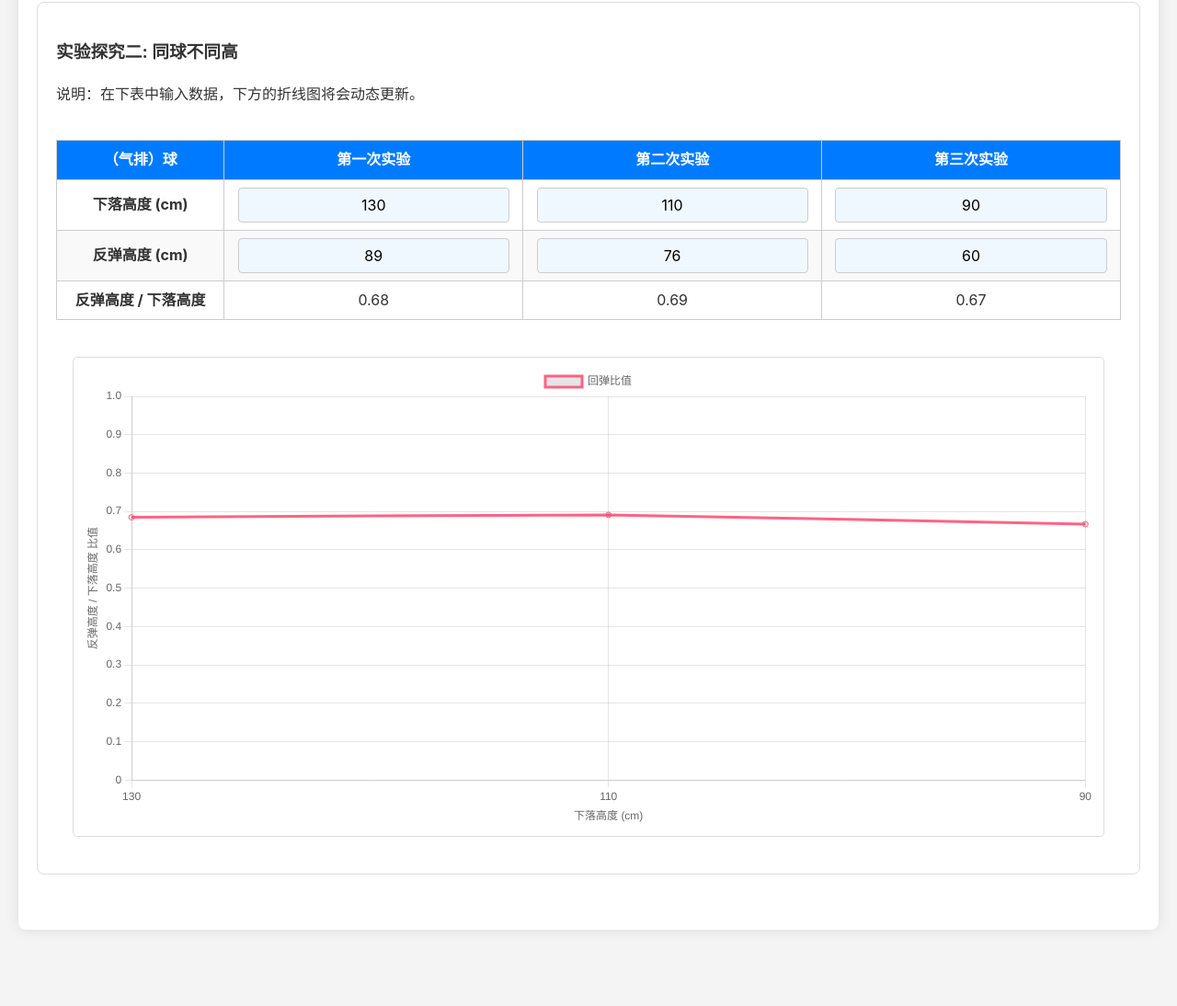
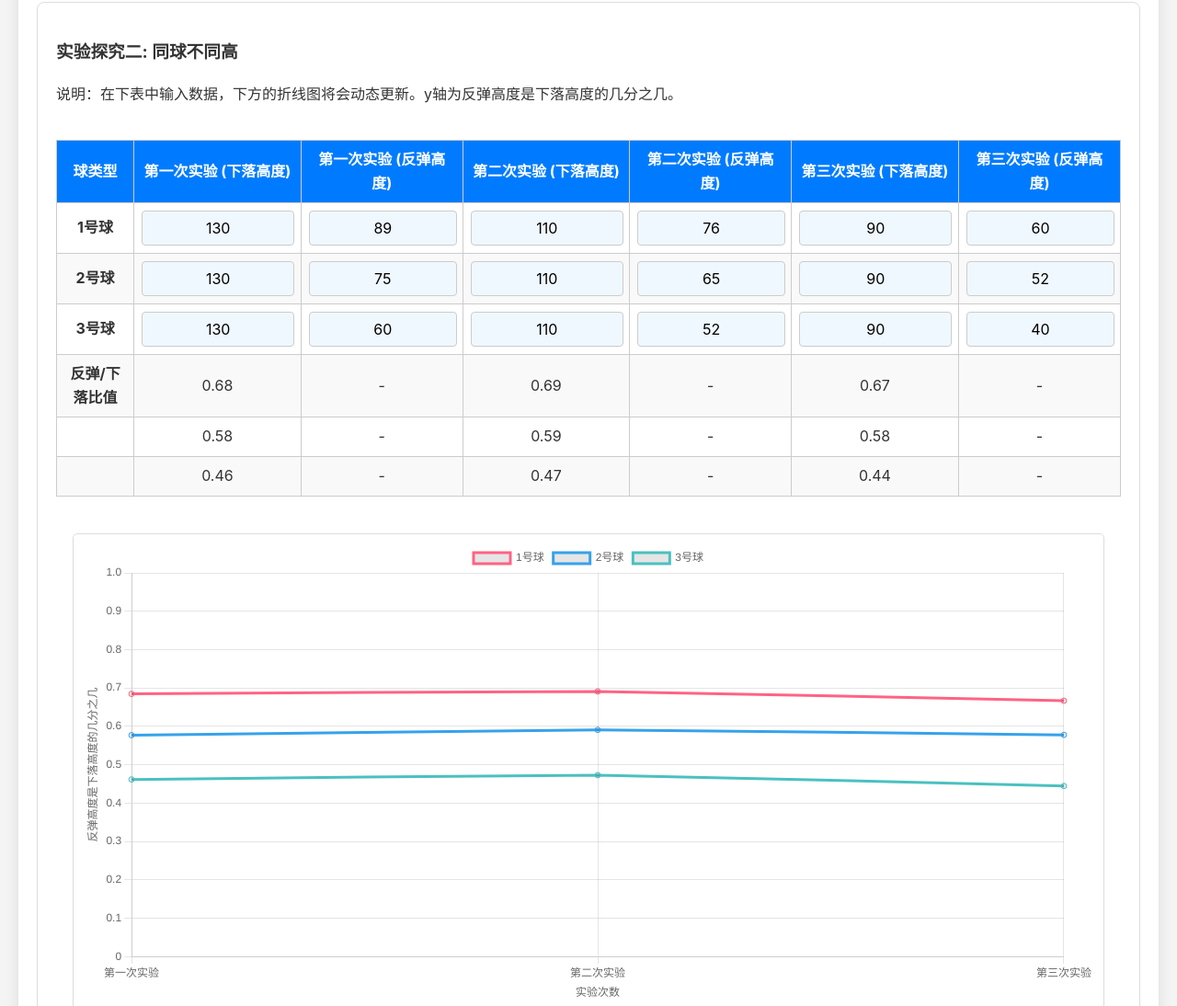
Before and after one commit to ocean-zhc/ball-rebound-experiment, a plain HTML site: page index.html in a window 1280 px wide. Shown: the part 1342-2436 px from the top of the page at 92% size. Before the commit the page ends 2373 px from the top, so only its background shows below. Drawn offline with nearby package versions, Linux system fonts and the light colour scheme.

Commit message:
optimize code

```diff
--- a/index.html
+++ b/index.html
@@ -67,35 +67,74 @@
 
         <div class="experiment">
     <h3>实验探究二: 同球不同高</h3>
-            <p>说明：在下表中输入数据，下方的折线图将会动态更新。</p>
+    <p>说明：在下表中输入数据，下方的折线图将会动态更新。y轴为反弹高度是下落高度的几分之几。</p>
     <div class="table-container">
         <table>
             <thead>
                 <tr>
-                            <th>（气排）球</th>
-                            <th>第一次实验</th>
-                            <th>第二次实验</th>
-                            <th>第三次实验</th>
+                    <th>球类型</th>
+                    <th>第一次实验 (下落高度)</th>
+                    <th>第一次实验 (反弹高度)</th>
+                    <th>第二次实验 (下落高度)</th>
+                    <th>第二次实验 (反弹高度)</th>
+                    <th>第三次实验 (下落高度)</th>
+                    <th>第三次实验 (反弹高度)</th>
                 </tr>
             </thead>
             <tbody id="table-2">
                 <tr>
-                            <td><strong>下落高度 (cm)</strong></td>
+                    <td><strong>1号球</strong></td>
                     <td><input type="number" value="130" oninput="updateExperiment2()"></td>
+                    <td><input type="number" value="89" oninput="updateExperiment2()"></td>
                     <td><input type="number" value="110" oninput="updateExperiment2()"></td>
+                    <td><input type="number" value="76" oninput="updateExperiment2()"></td>
                     <td><input type="number" value="90" oninput="updateExperiment2()"></td>
-                        </tr>
-                        <tr>
-                            <td><strong>反弹高度 (cm)</strong></td>
-                            <td><input type="number" value="89" oninput="updateExperiment2()"></td>
-                            <td><input type="number" value="76" oninput="updateExperiment2()"></td>
                     <td><input type="number" value="60" oninput="updateExperiment2()"></td>
                 </tr>
                 <tr>
-                            <td><strong>反弹高度 / 下落高度</strong></td>
-                            <td>0.68</td>
-                            <td>0.69</td>
-                            <td>0.67</td>
+                    <td><strong>2号球</strong></td>
+                    <td><input type="number" value="130" oninput="updateExperiment2()"></td>
+                    <td><input type="number" value="75" oninput="updateExperiment2()"></td>
+                    <td><input type="number" value="110" oninput="updateExperiment2()"></td>
+                    <td><input type="number" value="65" oninput="updateExperiment2()"></td>
+                    <td><input type="number" value="90" oninput="updateExperiment2()"></td>
+                    <td><input type="number" value="52" oninput="updateExperiment2()"></td>
+                </tr>
+                <tr>
+                    <td><strong>3号球</strong></td>
+                    <td><input type="number" value="130" oninput="updateExperiment2()"></td>
+                    <td><input type="number" value="60" oninput="updateExperiment2()"></td>
+                    <td><input type="number" value="110" oninput="updateExperiment2()"></td>
+                    <td><input type="number" value="52" oninput="updateExperiment2()"></td>
+                    <td><input type="number" value="90" oninput="updateExperiment2()"></td>
+                    <td><input type="number" value="40" oninput="updateExperiment2()"></td>
+                </tr>
+                <tr>
+                    <td><strong>反弹/下落比值</strong></td>
+                    <td>-</td>
+                    <td>-</td>
+                    <td>-</td>
+                    <td>-</td>
+                    <td>-</td>
+                    <td>-</td>
+                </tr>
+                <tr>
+                    <td></td>
+                    <td>-</td>
+                    <td>-</td>
+                    <td>-</td>
+                    <td>-</td>
+                    <td>-</td>
+                    <td>-</td>
+                </tr>
+                <tr>
+                    <td></td>
+                    <td>-</td>
+                    <td>-</td>
+                    <td>-</td>
+                    <td>-</td>
+                    <td>-</td>
+                    <td>-</td>
                 </tr>
             </tbody>
         </table>
--- a/script.js
+++ b/script.js
@@ -6,7 +6,13 @@ let allGroupsData = {};
 // 默认的原始实验数据
 const defaultData = {
     exp1: { fall: [130, 130, 130], rebound: [89, 61.4, 42] },
-    exp2: { fall: [130, 110, 90], rebound: [89, 76, 60] }
+    exp2: {
+        balls: [
+            { falls: [130, 110, 90], rebounds: [89, 76, 60] },  // 1号球
+            { falls: [130, 110, 90], rebounds: [75, 65, 52] },  // 2号球
+            { falls: [130, 110, 90], rebounds: [60, 52, 40] }   // 3号球
+        ]
+    }
 };
 
 // 检查本地存储，若无数据则初始化
@@ -20,6 +26,7 @@ function setupData() {
             allGroupsData[group] = JSON.parse(JSON.stringify(defaultData));
         });
     }
+    console.log("数据初始化完成。");
 }
 
 // 将指定小组的数据加载到页面
@@ -31,10 +38,17 @@ function loadGroupData(groupName) {
     data.exp1.fall.forEach((val, i) => exp1FallInputs[i].value = val);
     data.exp1.rebound.forEach((val, i) => exp1ReboundInputs[i].value = val);
     const table2 = document.getElementById('table-2');
-    const exp2FallInputs = table2.rows[0].querySelectorAll('input[type="number"]');
-    const exp2ReboundInputs = table2.rows[1].querySelectorAll('input[type="number"]');
-    data.exp2.fall.forEach((val, i) => exp2FallInputs[i].value = val);
-    data.exp2.rebound.forEach((val, i) => exp2ReboundInputs[i].value = val);
+    for (let ballIdx = 0; ballIdx < 3; ballIdx++) {
+        const ballData = data.exp2.balls[ballIdx];
+        const row = table2.rows[ballIdx];
+        ballData.falls.forEach((val, expIdx) => {
+            row.cells[expIdx * 2 + 1].querySelector('input').value = val;
+        });
+        ballData.rebounds.forEach((val, expIdx) => {
+            row.cells[expIdx * 2 + 2].querySelector('input').value = val;
+        });
+    }
+    console.log(`已加载小组 [${groupName}] 的数据。`);
     updateExperiment1();
     updateExperiment2();
 }
@@ -46,10 +60,17 @@ function saveDataForCurrentGroup() {
     data.exp1.fall = Array.from(table1.rows[0].querySelectorAll('input[type="number"]')).map(input => parseFloat(input.value) || 0);
     data.exp1.rebound = Array.from(table1.rows[1].querySelectorAll('input[type="number"]')).map(input => parseFloat(input.value) || 0);
     const table2 = document.getElementById('table-2');
-    data.exp2.fall = Array.from(table2.rows[0].querySelectorAll('input[type="number"]')).map(input => parseFloat(input.value) || 0);
-    data.exp2.rebound = Array.from(table2.rows[1].querySelectorAll('input[type="number"]')).map(input => parseFloat(input.value) || 0);
-
-    // === 新增：将数据保存到 localStorage ===
+    data.exp2.balls = [];
+    for (let ballIdx = 0; ballIdx < 3; ballIdx++) {
+        const row = table2.rows[ballIdx];
+        const falls = [];
+        const rebounds = [];
+        for (let expIdx = 0; expIdx < 3; expIdx++) {
+            falls.push(parseFloat(row.cells[expIdx * 2 + 1].querySelector('input').value) || 0);
+            rebounds.push(parseFloat(row.cells[expIdx * 2 + 2].querySelector('input').value) || 0);
+        }
+        data.exp2.balls.push({ falls, rebounds });
+    }
     localStorage.setItem('ballExperimentData', JSON.stringify(allGroupsData));
 }
 
@@ -75,31 +96,58 @@ function updateExperiment1() {
         ratioRow.cells[i + 1].innerText = ratio.toFixed(2);
         ratios.push(ratio);
     }
-    chart1.data.datasets[0].data = ratios;
-    chart1.update();
+
+    // [诊断日志] 在控制台打印将要用于图表的数据
+    console.log('准备更新【实验一】图表，数据为:', ratios);
+
+    if (chart1) {
+        chart1.data.datasets[0].data = ratios;
+        chart1.update();
+        console.log('【实验一】图表已调用 update()。');
+    } else {
+        console.error('【实验一】图表 (chart1) 未初始化！');
+    }
 }
 
 // 更新实验二
 function updateExperiment2() {
     saveDataForCurrentGroup();
-    const tableBody = document.getElementById('table-2');
-    const ratioRow = tableBody.rows[2];
-    const { fall, rebound } = allGroupsData[currentGroup].exp2;
-    const ratios = [];
+    const table2 = document.getElementById('table-2');
+    const data = allGroupsData[currentGroup].exp2;
 
-    for (let i = 0; i < 3; i++) {
-        const ratio = fall[i] > 0 ? (rebound[i] / fall[i]) : 0;
-        ratioRow.cells[i + 1].innerText = ratio.toFixed(2);
-        ratios.push(ratio);
+    const datasetsData = [];
+    for (let ballIdx = 0; ballIdx < 3; ballIdx++) {
+        const ballData = data.balls[ballIdx];
+        const ratios = [];
+        const ratioRow = table2.rows[ballIdx + 3];
+
+        for (let expIdx = 0; expIdx < 3; expIdx++) {
+            const fall = ballData.falls[expIdx];
+            const rebound = ballData.rebounds[expIdx];
+            const ratio = fall > 0 ? (rebound / fall) : 0;
+            ratios.push(ratio);
+            ratioRow.cells[expIdx * 2 + 1].innerText = ratio.toFixed(2);
+        }
+        datasetsData.push(ratios);
     }
 
-    chart2.data.datasets[0].data = ratios;
-    chart2.data.labels = fall;
-    chart2.update();
+    // [诊断日志] 在控制台打印将要用于图表的数据
+    console.log('准备更新【实验二】图表，数据为:', datasetsData);
+
+    if (chart2) {
+        for (let i = 0; i < 3; i++) {
+            chart2.data.datasets[i].data = datasetsData[i];
+        }
+        chart2.update();
+        console.log('【实验二】图表已调用 update()。');
+    } else {
+        console.error('【实验二】图表 (chart2) 未初始化！');
+    }
 }
 
 // 页面加载完成后执行初始化
 window.onload = function() {
+    console.log("页面加载完成，开始执行初始化脚本...");
     const groupSelector = document.getElementById('group-selector');
     const groupDisplay = document.getElementById('current-group-display');
     const resetButton = document.getElementById('reset-data-button');
@@ -110,7 +158,6 @@ window.onload = function() {
         loadGroupData(currentGroup);
     });
 
-    // === 新增：重置按钮的事件监听 ===
     resetButton.addEventListener('click', function() {
         if (confirm('您确定要重置所有小组的数据吗？此操作不可撤销。')) {
             localStorage.removeItem('ballExperimentData');
@@ -118,32 +165,61 @@ window.onload = function() {
         }
     });
 
-    const chartOptions1 = {
-        responsive: true, maintainAspectRatio: false,
-        scales: { y: { beginAtZero: true, max: 1.0, title: { display: true, text: '反弹高度 / 下落高度 比值' } } }
-    };
-    const chartOptions2 = {
-        responsive: true, maintainAspectRatio: false,
-        scales: {
-            x: { title: { display: true, text: '下落高度 (cm)'} },
-            y: { beginAtZero: true, max: 1.0, title: { display: true, text: '反弹高度 / 下落高度 比值' } }
-        }
-    };
-
     const ctx1 = document.getElementById('chart-1').getContext('2d');
     chart1 = new Chart(ctx1, {
         type: 'line',
-        data: { labels: ['1号球', '2号球', '3号球'], datasets: [{ label: '回弹比值', borderColor: 'rgb(75, 192, 192)', tension: 0.1 }] },
-        options: chartOptions1
+        data: {
+            labels: ['1号球', '2号球', '3号球'],
+            datasets: [{
+                label: '回弹比值',
+                data: [],
+                borderColor: 'rgb(75, 192, 192)',
+                tension: 0.1
+            }]
+        },
+        options: {
+            responsive: true,
+            maintainAspectRatio: false,
+            scales: {
+                y: {
+                    beginAtZero: true,
+                    max: 1.0,
+                    title: {
+                        display: true,
+                        text: '反弹高度是下落高度的几分之几'
+                    }
+                }
+            }
+        }
     });
+    console.log("【实验一】图表对象已创建。");
+
     const ctx2 = document.getElementById('chart-2').getContext('2d');
     chart2 = new Chart(ctx2, {
         type: 'line',
-        data: { labels: [], datasets: [{ label: '回弹比值', borderColor: 'rgb(255, 99, 132)', tension: 0.1 }] },
-        options: chartOptions2
+        data: {
+            labels: ['第一次实验', '第二次实验', '第三次实验'],
+            datasets: [
+                { label: '1号球', data: [], borderColor: 'rgb(255, 99, 132)', tension: 0.1 },
+                { label: '2号球', data: [], borderColor: 'rgb(54, 162, 235)', tension: 0.1 },
+                { label: '3号球', data: [], borderColor: 'rgb(75, 192, 192)', tension: 0.1 }
+            ]
+        },
+        options: {
+            responsive: true,
+            maintainAspectRatio: false,
+            scales: {
+                x: { title: { display: true, text: '实验次数' } },
+                y: {
+                    beginAtZero: true,
+                    max: 1.0,
+                    title: { display: true, text: '反弹高度是下落高度的几分之几' }
+                }
+            }
+        }
     });
+    console.log("【实验二】图表对象已创建。");
 
-    // 页面加载时，设置或加载数据
     setupData();
     loadGroupData(currentGroup);
 };
```
Lines whose indentation alone changed are shown as unchanged.
